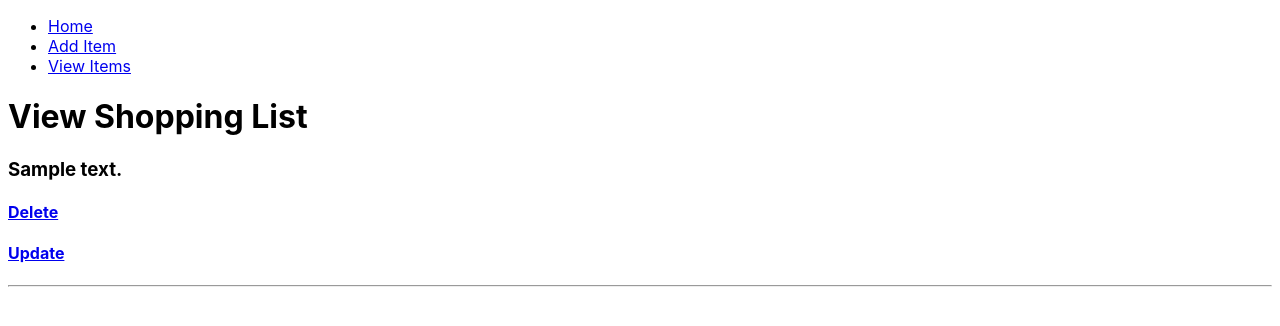
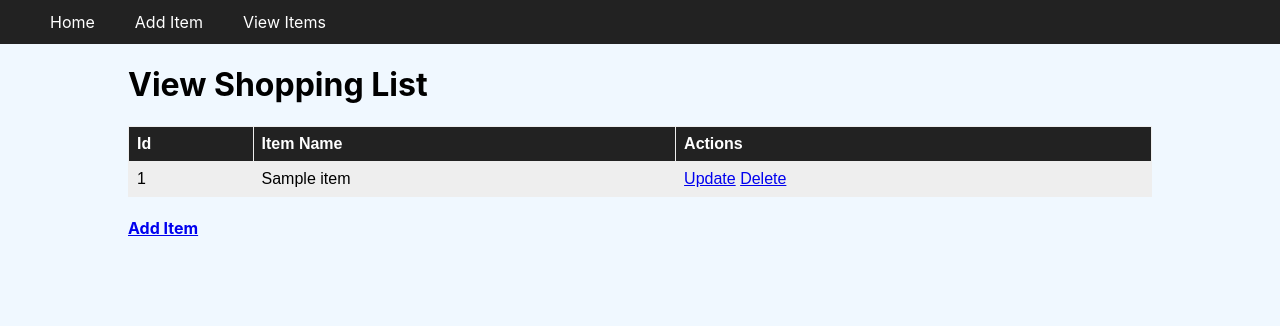
Before and after one commit to jere-mie/flask-workshop, a Flask app: page /view in a window 1280 px wide. Shown: the top 326 px of the page. Run offline with Flask 2, Linux system fonts and the light colour scheme; tables that the repository leaves empty hold one stand-in row (values such as "Sample post").

Commit message:
updated styling

```diff
--- a/app.py
+++ b/app.py
@@ -6,7 +6,7 @@ import json
 
 # this is for getting the secret key
 with open('secrets.json') as f:
-  data = json.load(f)
+    data = json.load(f)
 
 # creating an instance of Flask as our app
 app = Flask(__name__)
@@ -17,26 +17,27 @@ db = SQLAlchemy(app)
 # create model for item
 class Item(db.Model):
     id = db.Column(db.Integer, primary_key=True)
-    content = db.Column(db.String(256), nullable=False)
+    name = db.Column(db.String(256), nullable=False)
 
     def __repr__(self):
-        return f'Item {self.id} => {self.content}'
+        return f'Item {self.id} => {self.name}'
 
 # home
 @app.route('/', methods=['GET'])
-@app.route('/home', methods=['GET'])
 def home():
     return render_template('home.html')
 
 # add item
 @app.route('/add', methods=['GET', 'POST'])
 def add():
+    # if a form is submitted
     if request.method == 'POST':
-        content = request.form['content']
-        item = Item(content=content)
+        name = request.form['name']
+        item = Item(name=name)
         db.session.add(item)
         db.session.commit()
-        return redirect(url_for('home'))
+        return redirect(url_for('add'))
+    # if a user is going to the page
     else:
         return render_template('add.html')
 
@@ -52,21 +53,25 @@ def delete(id):
     item = Item.query.get_or_404(id)
     db.session.delete(item)
     db.session.commit()
-    return redirect(url_for('home'))
+    return redirect(url_for('view'))
 
 # update item
 @app.route('/update/<int:id>', methods=['GET', 'POST'])
 def update(id):
     item = Item.query.get_or_404(id)
+
+    # if a form is submitted
     if request.method == 'POST':
-        item.content = request.form['content']
+        item.name = request.form['name']
         db.session.commit()
-        return redirect(url_for('home'))
+        return redirect(url_for('view'))
+    # if a user is going to the page
     else:
         return render_template('update.html', item=item)
 
 # this is what allows you to run the app
 if __name__ == "__main__":
+
     # creating db if it doesn't exist
     if not os.path.exists('site.db'):
         db.create_all()
--- a/static/style.css
+++ b/static/style.css
@@ -1,6 +1,78 @@
-body{
-    font-family: -apple-system, BlinkMacSystemFont, 'Segoe UI', Roboto, Oxygen, Ubuntu, Cantarell, 'Open Sans', 'Helvetica Neue', sans-serif;
+body {
+  font-family: -apple-system, BlinkMacSystemFont, "Segoe UI", Roboto, Oxygen,
+    Ubuntu, Cantarell, "Open Sans", "Helvetica Neue", sans-serif;
+  background-color: aliceblue;
+  margin: 0;
 }
-.center{
-    text-align: center;
+
+.container {
+  width: 80%;
+  margin: auto;
 }
+
+.center {
+  text-align: center;
+}
+
+nav > ul {
+  list-style-type: none;
+  margin: 0;
+  padding: 0;
+  display: flex;
+  background-color: #222;
+  padding-left: 30px;
+}
+
+nav > ul > li {
+  padding: 12px;
+  background-color: #222;
+}
+
+nav > ul > li:hover {
+  transition-duration: 300ms;
+  background-color: #333;
+}
+
+nav > ul > li > a {
+  padding: 8px;
+  text-decoration: none;
+  color: #fff;
+}
+
+table {
+  font-family: arial, sans-serif;
+  border-collapse: collapse;
+  width: 100%;
+}
+
+td,
+th {
+  border: 1px solid #eee;
+  text-align: left;
+  padding: 8px;
+}
+
+tr:nth-child(odd) {
+  background-color: #fff;
+}
+
+tr:nth-child(even) {
+  background-color: #eee;
+}
+
+tr:first-child {
+  background-color: #222;
+  color: white;
+}
+
+input[type="text"] {
+  padding: 4px;
+  width: 400px;
+  max-width: 75%;
+  font-size: 1.25rem;
+}
+
+input[type="submit"] {
+  font-size: 1.25rem;
+  padding: 4px;
+}
--- a/templates/home.html
+++ b/templates/home.html
@@ -1,4 +1,4 @@
-{% extends 'layout.html' %}
-{% block content %}
+{% extends 'layout.html' %} {% block content %}
 <h1>Shopping List Application</h1>
+<p>Welcome home! This is the homepage of a simple shopping list application.</p>
 {% endblock %}
--- a/templates/layout.html
+++ b/templates/layout.html
@@ -2,13 +2,20 @@
 <html>
   <head>
     <title>Shopping List</title>
-        <meta charset="utf-8">
-        <meta name="viewport" content="width=device-width">
+    <meta charset="utf-8" />
+    <meta name="viewport" content="width=device-width" />
     <meta property="og:site_name" content="Shopping List" />
     <meta property="og:title" content="My Shopping List" />
-        <meta property="og:description" content="This is a simple shopping list application" />
+    <meta
+      property="og:description"
+      content="This is a simple shopping list application"
+    />
     <meta property="og:type" content="website" />
-        <link href="{{ url_for('static', filename='style.css') }}" rel="stylesheet" type="text/css" />
+    <link
+      href="{{ url_for('static', filename='style.css') }}"
+      rel="stylesheet"
+      type="text/css"
+    />
   </head>
   <body>
     <nav>
@@ -18,6 +25,6 @@
         <li><a href="{{ url_for('view') }}">View Items</a></li>
       </ul>
     </nav>
-    {% block content %}{% endblock %}
+    <div class="container">{% block content %}{% endblock %}</div>
   </body>
 </html>
--- a/templates/view.html
+++ b/templates/view.html
@@ -1,13 +1,22 @@
-{% extends 'layout.html' %}
-{% block content %}
+{% extends 'layout.html' %} {% block content %}
 <h1>View Shopping List</h1>
 
-{% for item in items %}
-<h3>{{ item.content }}</h3>
-<h4><a href="{{ url_for('delete', id=item.id) }}">Delete</a></h4>
-<h4><a href="{{ url_for('update', id=item.id) }}">Update</a></h4>
-<hr>
-
-{% endfor %}
-
+<table>
+  <tr>
+    <th>Id</th>
+    <th>Item Name</th>
+    <th>Actions</th>
+  </tr>
+  {% for item in items %}
+  <tr>
+    <td>{{ item.id }}</td>
+    <td>{{ item.name }}</td>
+    <td>
+      <a href="{{ url_for('update', id=item.id) }}">Update</a>
+      <a href="{{ url_for('delete', id=item.id) }}">Delete</a>
+    </td>
+  </tr>
+  {% endfor %}
+</table>
+<h4><a href="{{ url_for('add') }}">Add Item</a></h4>
 {% endblock %}
```
Also changed, not shown: templates/add.html (+3 -4 lines), templates/update.html (+3 -4 lines), 1 other file. Lines whose indentation alone changed are shown as unchanged.
